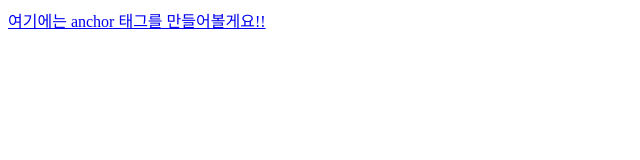
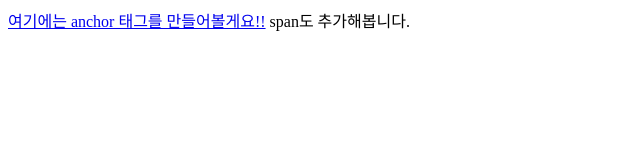
Before and after one commit to DevJihyunAn/git-test, a plain HTML site: page index.html in a window 1280 px wide. Shown: the whole page, without its empty margins (0-640 px from the left). Drawn offline with Linux system fonts and the light colour scheme.

Commit message:
네번째 커밋

```diff
--- a/index.html
+++ b/index.html
@@ -8,5 +8,6 @@
 </head>
 <body>
   <a href="/">여기에는 anchor 태그를 만들어볼게요!!</a>
+  <span>span도 추가해봅니다.</span>
 </body>
 </html>
```
